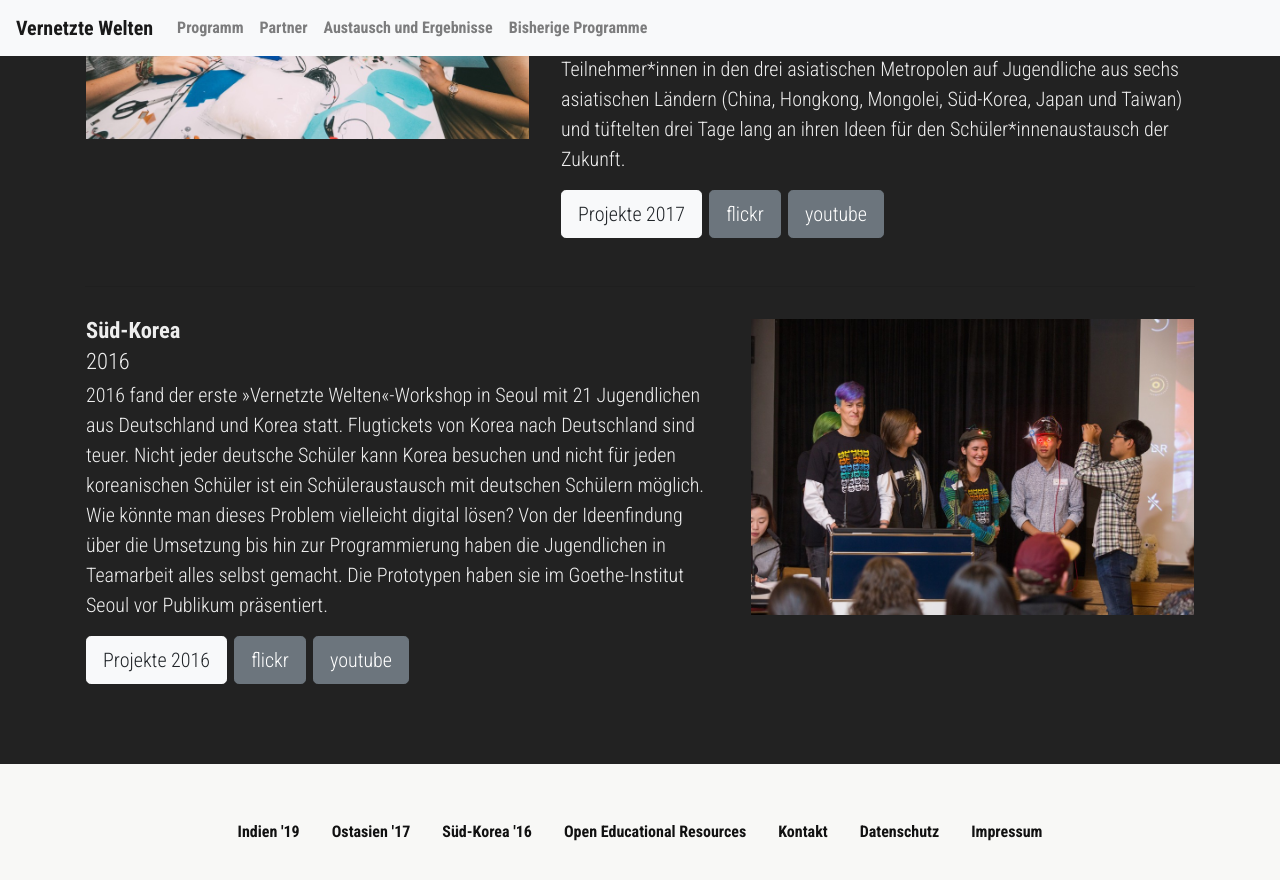
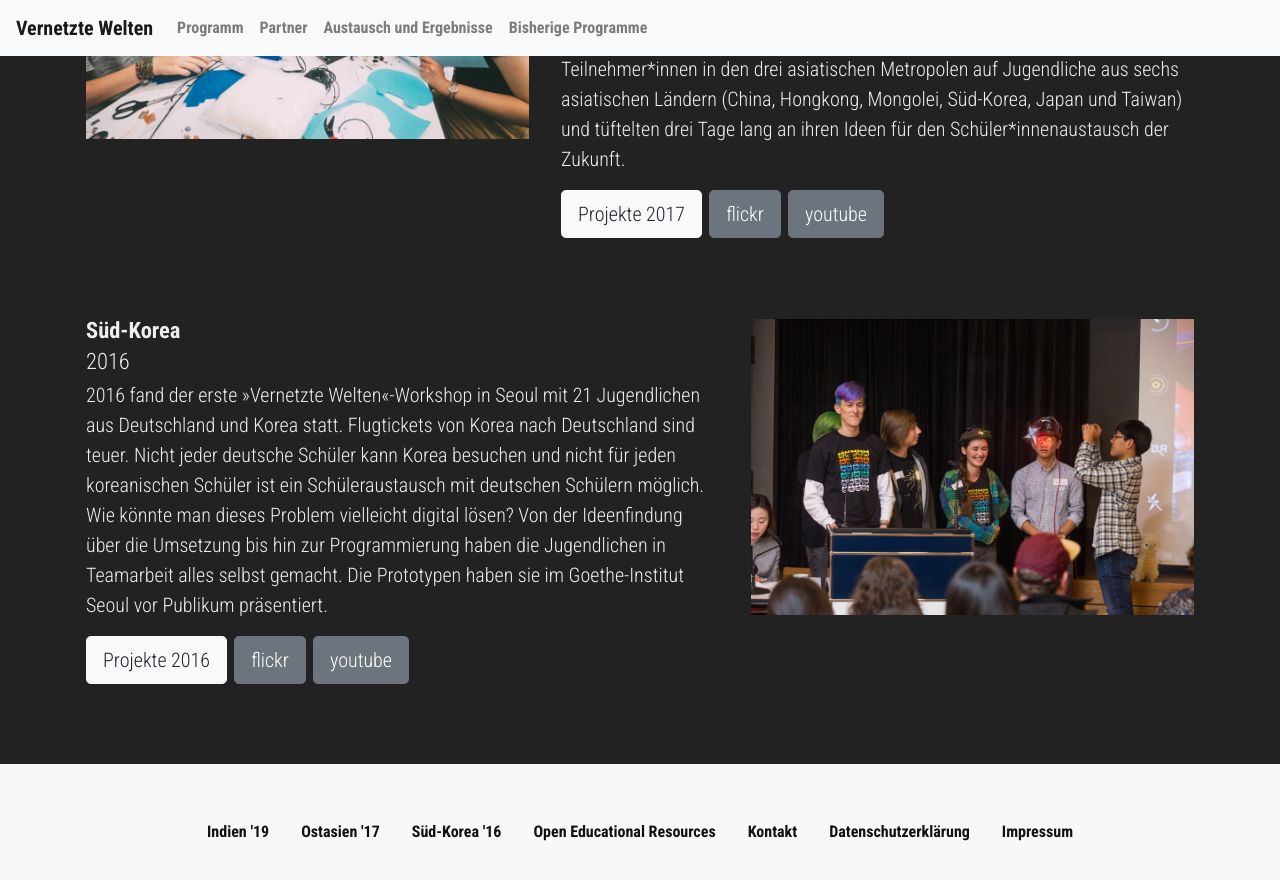
Before and after one commit to okfde/vernetztewelten.org, a Jekyll site: the page built from index.html, in a window 1280 px wide and 900 px high, scrolled down 4501 px. Shown: the top 880 px of the window. Built offline with Jekyll 4.4.1, drawn with Linux system fonts in a browser that asks for light colours; comment, search, counter and statistics services are not loaded.

Commit message:
Point to OKF privacy terms

```diff
--- a/_layouts/default.html
+++ b/_layouts/default.html
@@ -80,7 +80,7 @@
               <a class="nav-link" href="{{ site.baseurl }}/kontakt">Kontakt</a>
             </li>
             <li class="nav-item">
-              <a class="nav-link" href="{{ site.baseurl }}/impressum#datenschutzerklärung">Datenschutz</a>
+              <a class="nav-link" href="https://okfn.de/impressum/#datenschutzerkl%C3%A4rung">Datenschutzerklärung</a>
             </li>
             <li class="nav-item">
               <a class="nav-link" href="{{ site.baseurl }}/impressum">Impressum</a>
```
